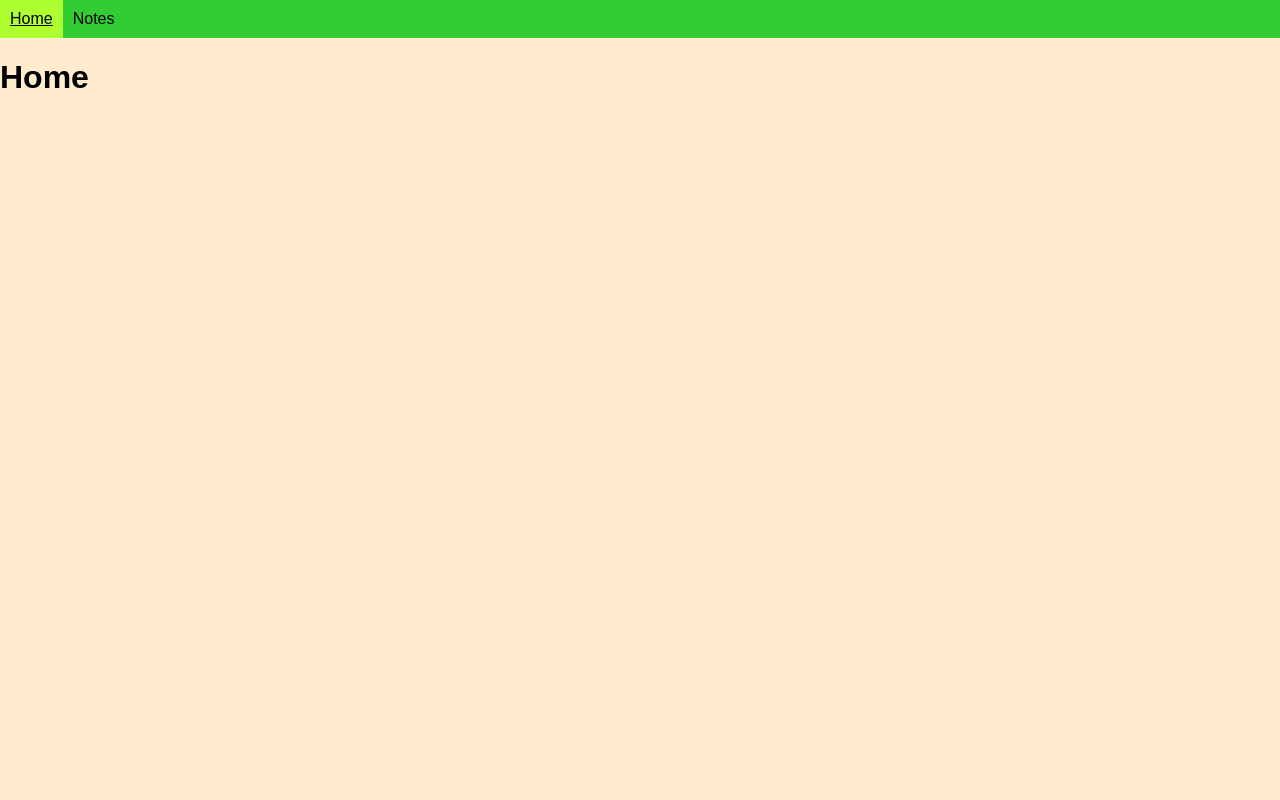
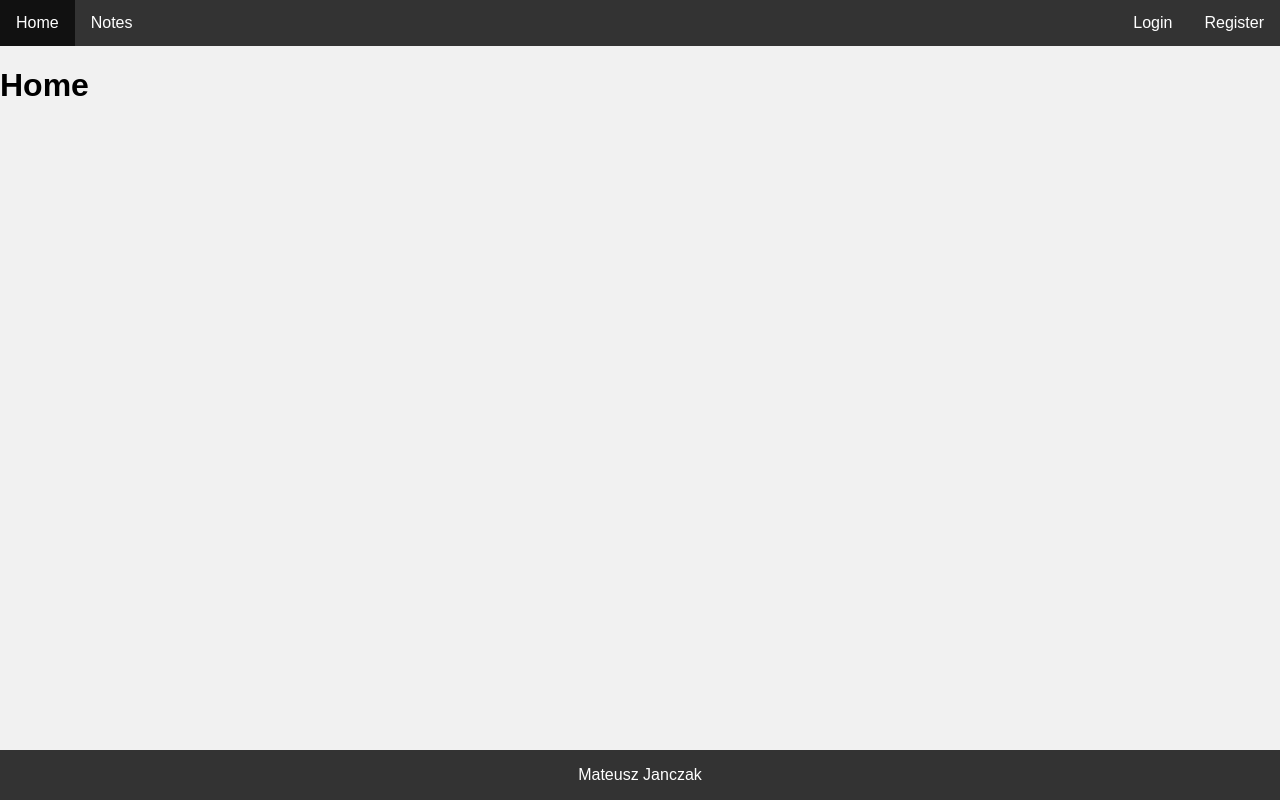
Before and after one commit to mateuszjanczak/notepad-client, a React (Create React App) app: page / in a window 1280 px wide. Built offline with nearby package versions, Linux system fonts and the light colour scheme.

Commit message:
footer added and colors changed

```diff
--- a/src/App.js
+++ b/src/App.js
@@ -1,5 +1,6 @@
 import React from 'react';
 import {BrowserRouter as Router, Switch, Route} from "react-router-dom";
+import styled from "styled-components";
 import {routes} from "routes";
 import Home from "views/Home";
 import Notes from "views/Notes";
@@ -7,11 +8,17 @@ import SingleNote from "views/SingleNote";
 import Err404 from "views/Err404";
 import GlobalStyle from "theme";
 import Navbar from "components/organisms/Navbar";
+import Footer from "./components/organisms/Footer";
+
+const Wrapper = styled.div`
+  min-height: calc(100vh - 5rem);
+`;
 
 const App = () => {
   return (
       <Router>
           <GlobalStyle />
+          <Wrapper>
               <Navbar/>
               <Switch>
                   <Route exact path={routes.home} component={Home} />
@@ -19,6 +26,8 @@ const App = () => {
                   <Route exact path={routes.singleNote} component={SingleNote} />
                   <Route component={Err404} />
               </Switch>
+          </Wrapper>
+          <Footer/>
       </Router>
   );
 };
--- /dev/null
+++ b/src/components/organisms/Footer.js
@@ -0,0 +1,24 @@
+import React from "react";
+import styled from "styled-components";
+
+const Wrapper = styled.div`
+  height: 5rem;
+  background: #333;
+  display: flex;
+  align-items: center;
+  justify-content: center;
+`;
+
+const Text = styled.div`
+  color: white;
+`;
+
+const Footer = () => {
+    return (
+        <Wrapper>
+            <Text>Mateusz Janczak</Text>
+        </Wrapper>
+    );
+};
+
+export default Footer;
--- a/src/components/organisms/Navbar.js
+++ b/src/components/organisms/Navbar.js
@@ -3,13 +3,15 @@ import {NavLink} from "react-router-dom";
 import styled from "styled-components";
 
 const Nav = styled.nav`
+  background: #333;
+  display: flex;
+  justify-content: space-between;
 `;
 
 const NavList = styled.ul`
   margin: 0;
   padding: 0;
   list-style: none;
-  background: limegreen;
   display: flex;
 `;
 
@@ -19,16 +21,16 @@ const NavListItem = styled.li`
 
 const Link = styled.button`
   display: block;
-  color: black;
+  color: white;
   text-decoration: none;
-  padding: 10px;
+  padding: 14px 16px;
 
   &:hover {
-  background-color: greenyellow;
+    background-color: #111;;
   }
 
   &.active {
-    text-decoration: underline;
+    //text-decoration: underline;
   }
 `;
 
@@ -43,6 +45,15 @@ const Navbar = () => {
                     <Link as={NavLink} to="/notes">Notes</Link>
                 </NavListItem>
             </NavList>
+            <NavList>
+                <NavListItem>
+                    <Link as={NavLink} to="/">Login</Link>
+                </NavListItem>
+                <NavListItem>
+                    <Link as={NavLink} to="/">Register</Link>
+                </NavListItem>
+            </NavList>
+
         </Nav>
     )
 };
--- a/src/components/organisms/Note.js
+++ b/src/components/organisms/Note.js
@@ -5,10 +5,9 @@ import Title from "components/atoms/Title";
 const Wrapper = styled.div`
   width: 100%;
   padding: 1rem 2rem;
-  border: 1px solid black;
+  border: 1px solid #ffeb3b;
   color: black;
-  background: limegreen;
-  border-radius: 1rem;
+  background: linear-gradient(0deg, rgba(255,255,200,1) 20%, rgba(255,255,225,1) 100%);
 `;
 
 const Text = styled.div`
--- a/src/theme/index.js
+++ b/src/theme/index.js
@@ -8,7 +8,7 @@ const GlobalStyle = createGlobalStyle`
   html {
     font-size: 62.5%;
     color: black;
-    background: blanchedalmond;
+    background: #f1f1f1;
   }
 
   body {
```
Lines whose indentation alone changed are shown as unchanged.
